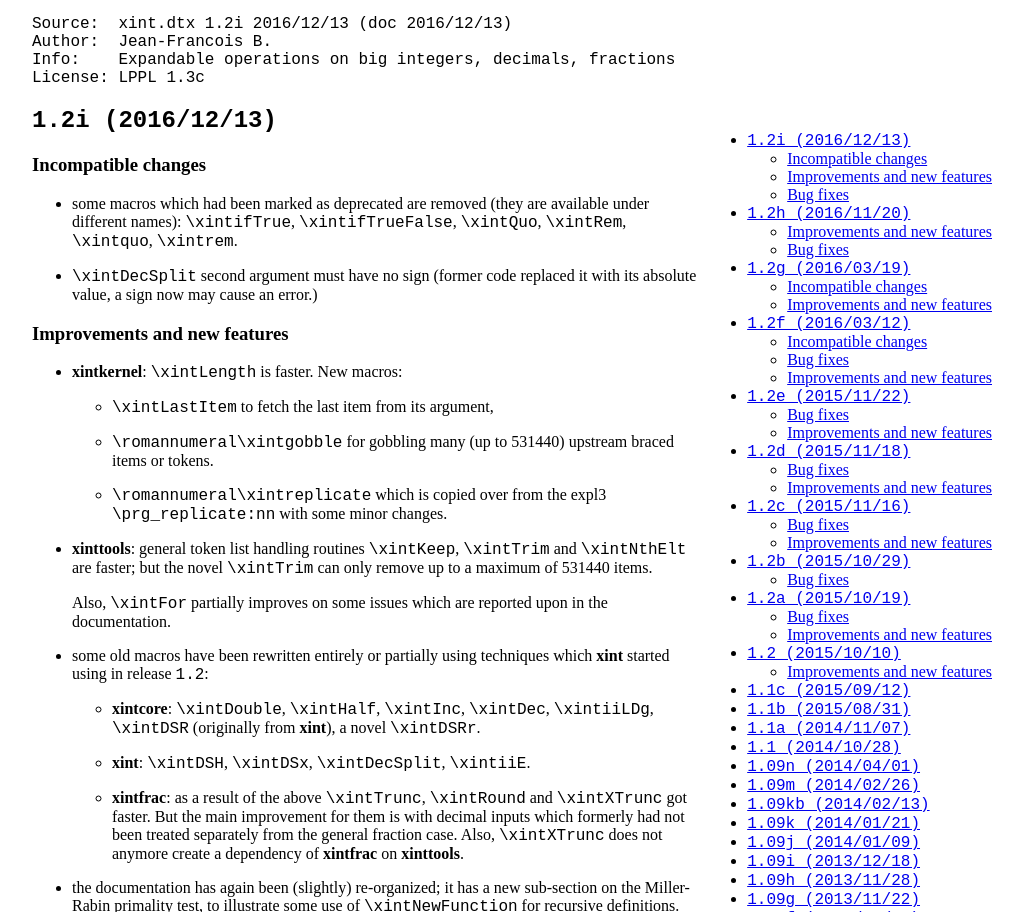
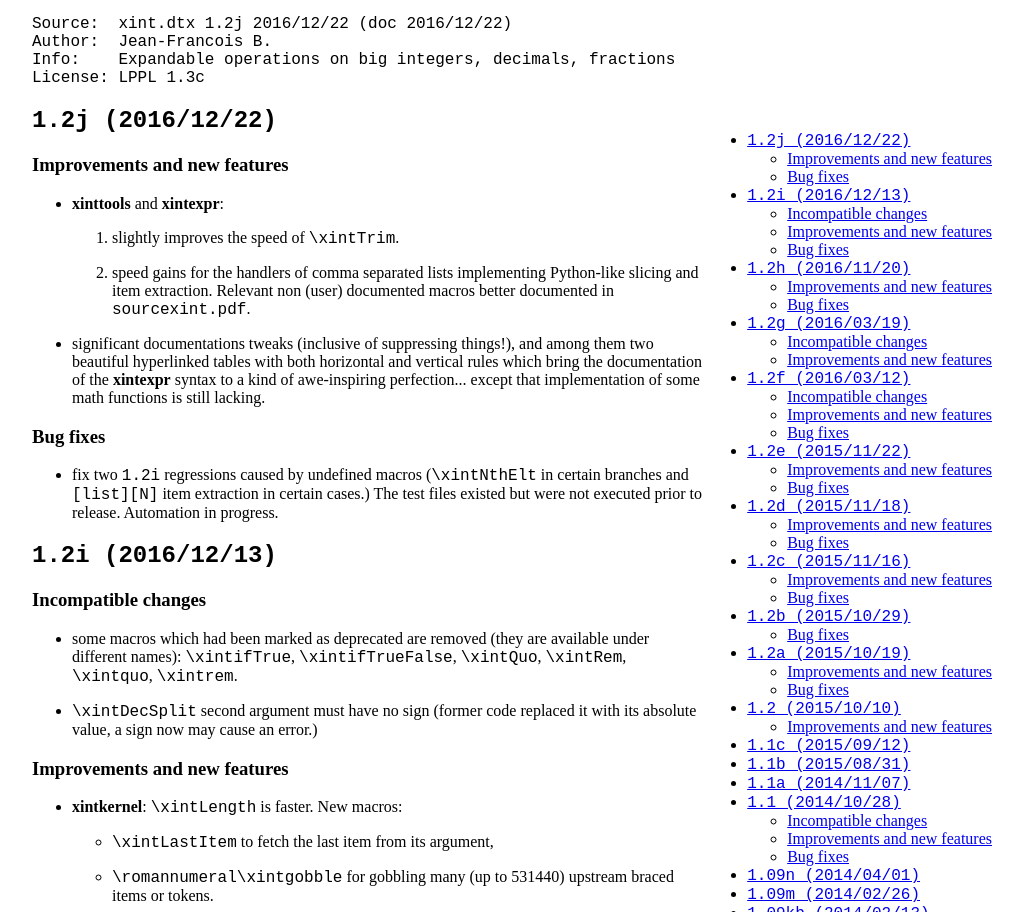
Before and after one commit to jfbu/xint, a plain HTML site: page CHANGES.html in a window 1280 px wide. Shown: the part 160-1072 px from the top of the page, without its empty margins (96-1119 px from the left). Drawn offline with Linux system fonts and the light colour scheme.

Commit message:
1.2j du 22 décembre 2016.
Téléversé sur CTAN vers 23h00.

Annonce: (simplement extraite de CHANGES)
-------

Improvements and new features

- xinttools and xintexpr:

    1. slightly improves the speed of \xintTrim.

    2. speed gains for the handlers of comma separated lists
       implementing Python-like slicing and item extraction.
       Relevant non (user) documented macros better documented
       in sourcexint.pdf.

- significant documentations tweaks (inclusive of suppressing
  things!), and among them two beautiful hyperlinked tables with
  both horizontal and vertical rules which bring the documentation
  of the xintexpr syntax to a kind of awe-inspiring perfection...
  except that implementation of some math functions is still
  lacking.

Bug fixes

- fix two 1.2i regressions caused by undefined macros (\xintNthElt
  in certain branches and [list][N] item extraction in certain
  cases.) The test files existed but were not executed prior to
  release. Automation in progress.

```diff
--- a/CHANGES.html
+++ b/CHANGES.html
@@ -4,7 +4,7 @@
   <meta http-equiv="Content-Type" content="text/html; charset=utf-8" />
   <meta http-equiv="Content-Style-Type" content="text/css" />
   <meta name="generator" content="pandoc" />
-  <meta name="author" content="xint 1.2i" />
+  <meta name="author" content="xint 1.2j" />
   <title>CHANGE LOG</title>
   <style type="text/css">code{white-space: pre;}</style>
   <style type="text/css">
@@ -17,55 +17,63 @@
 <body>
 <div id="header">
 <h1 class="title">CHANGE LOG</h1>
-<h2 class="author">xint 1.2i</h2>
-<h3 class="date">2016/12/13</h3>
+<h2 class="author">xint 1.2j</h2>
+<h3 class="date">2016/12/22</h3>
 </div>
 <div id="TOC">
 <ul>
-<li><a href="#i-20161213"><code>1.2i (2016/12/13)</code></a><ul>
-<li><a href="#incompatible-changes">Incompatible changes</a></li>
+<li><a href="#j-20161222"><code>1.2j (2016/12/22)</code></a><ul>
 <li><a href="#improvements-and-new-features">Improvements and new features</a></li>
 <li><a href="#bug-fixes">Bug fixes</a></li>
 </ul></li>
-<li><a href="#h-20161120"><code>1.2h (2016/11/20)</code></a><ul>
+<li><a href="#i-20161213"><code>1.2i (2016/12/13)</code></a><ul>
+<li><a href="#incompatible-changes">Incompatible changes</a></li>
 <li><a href="#improvements-and-new-features-1">Improvements and new features</a></li>
 <li><a href="#bug-fixes-1">Bug fixes</a></li>
 </ul></li>
+<li><a href="#h-20161120"><code>1.2h (2016/11/20)</code></a><ul>
+<li><a href="#improvements-and-new-features-2">Improvements and new features</a></li>
+<li><a href="#bug-fixes-2">Bug fixes</a></li>
+</ul></li>
 <li><a href="#g-20160319"><code>1.2g (2016/03/19)</code></a><ul>
 <li><a href="#incompatible-changes-1">Incompatible changes</a></li>
-<li><a href="#improvements-and-new-features-2">Improvements and new features</a></li>
+<li><a href="#improvements-and-new-features-3">Improvements and new features</a></li>
 </ul></li>
 <li><a href="#f-20160312"><code>1.2f (2016/03/12)</code></a><ul>
 <li><a href="#incompatible-changes-2">Incompatible changes</a></li>
-<li><a href="#bug-fixes-2">Bug fixes</a></li>
-<li><a href="#improvements-and-new-features-3">Improvements and new features</a></li>
+<li><a href="#improvements-and-new-features-4">Improvements and new features</a></li>
+<li><a href="#bug-fixes-3">Bug fixes</a></li>
 </ul></li>
 <li><a href="#e-20151122"><code>1.2e (2015/11/22)</code></a><ul>
-<li><a href="#bug-fixes-3">Bug fixes</a></li>
-<li><a href="#improvements-and-new-features-4">Improvements and new features</a></li>
+<li><a href="#improvements-and-new-features-5">Improvements and new features</a></li>
+<li><a href="#bug-fixes-4">Bug fixes</a></li>
 </ul></li>
 <li><a href="#d-20151118"><code>1.2d (2015/11/18)</code></a><ul>
-<li><a href="#bug-fixes-4">Bug fixes</a></li>
-<li><a href="#improvements-and-new-features-5">Improvements and new features</a></li>
+<li><a href="#improvements-and-new-features-6">Improvements and new features</a></li>
+<li><a href="#bug-fixes-5">Bug fixes</a></li>
 </ul></li>
 <li><a href="#c-20151116"><code>1.2c (2015/11/16)</code></a><ul>
-<li><a href="#bug-fixes-5">Bug fixes</a></li>
-<li><a href="#improvements-and-new-features-6">Improvements and new features</a></li>
+<li><a href="#improvements-and-new-features-7">Improvements and new features</a></li>
+<li><a href="#bug-fixes-6">Bug fixes</a></li>
 </ul></li>
 <li><a href="#b-20151029"><code>1.2b (2015/10/29)</code></a><ul>
-<li><a href="#bug-fixes-6">Bug fixes</a></li>
+<li><a href="#bug-fixes-7">Bug fixes</a></li>
 </ul></li>
 <li><a href="#a-20151019"><code>1.2a (2015/10/19)</code></a><ul>
-<li><a href="#bug-fixes-7">Bug fixes</a></li>
-<li><a href="#improvements-and-new-features-7">Improvements and new features</a></li>
+<li><a href="#improvements-and-new-features-8">Improvements and new features</a></li>
+<li><a href="#bug-fixes-8">Bug fixes</a></li>
 </ul></li>
 <li><a href="#section"><code>1.2 (2015/10/10)</code></a><ul>
-<li><a href="#improvements-and-new-features-8">Improvements and new features</a></li>
+<li><a href="#improvements-and-new-features-9">Improvements and new features</a></li>
 </ul></li>
 <li><a href="#c-20150912"><code>1.1c (2015/09/12)</code></a></li>
 <li><a href="#b-20150831"><code>1.1b (2015/08/31)</code></a></li>
 <li><a href="#a-20141107"><code>1.1a (2014/11/07)</code></a></li>
-<li><a href="#section-1"><code>1.1 (2014/10/28)</code></a></li>
+<li><a href="#section-1"><code>1.1 (2014/10/28)</code></a><ul>
+<li><a href="#incompatible-changes-3">Incompatible changes</a></li>
+<li><a href="#improvements-and-new-features-10">Improvements and new features</a></li>
+<li><a href="#bug-fixes-9">Bug fixes</a></li>
+</ul></li>
 <li><a href="#n-20140401"><code>1.09n (2014/04/01)</code></a></li>
 <li><a href="#m-20140226"><code>1.09m (2014/02/26)</code></a></li>
 <li><a href="#kb-20140213"><code>1.09kb (2014/02/13)</code></a></li>
@@ -92,17 +100,31 @@
 <li><a href="#section-8"><code>1.0 (2013/03/28)</code></a></li>
 </ul>
 </div>
-<pre><code>Source:  xint.dtx 1.2i 2016/12/13 (doc 2016/12/13)
+<pre><code>Source:  xint.dtx 1.2j 2016/12/22 (doc 2016/12/22)
 Author:  Jean-Francois B.
 Info:    Expandable operations on big integers, decimals, fractions
 License: LPPL 1.3c</code></pre>
+<h2 id="j-20161222"><code>1.2j (2016/12/22)</code></h2>
+<h3 id="improvements-and-new-features">Improvements and new features</h3>
+<ul>
+<li><p><strong>xinttools</strong> and <strong>xintexpr</strong>:</p>
+<ol style="list-style-type: decimal">
+<li><p>slightly improves the speed of <code>\xintTrim</code>.</p></li>
+<li><p>speed gains for the handlers of comma separated lists implementing Python-like slicing and item extraction. Relevant non (user) documented macros better documented in <code>sourcexint.pdf</code>.</p></li>
+</ol></li>
+<li><p>significant documentations tweaks (inclusive of suppressing things!), and among them two beautiful hyperlinked tables with both horizontal and vertical rules which bring the documentation of the <strong>xintexpr</strong> syntax to a kind of awe-inspiring perfection... except that implementation of some math functions is still lacking.</p></li>
+</ul>
+<h3 id="bug-fixes">Bug fixes</h3>
+<ul>
+<li>fix two <code>1.2i</code> regressions caused by undefined macros (<code>\xintNthElt</code> in certain branches and <code>[list][N]</code> item extraction in certain cases.) The test files existed but were not executed prior to release. Automation in progress.</li>
+</ul>
 <h2 id="i-20161213"><code>1.2i (2016/12/13)</code></h2>
 <h3 id="incompatible-changes">Incompatible changes</h3>
 <ul>
 <li><p>some macros which had been marked as deprecated are removed (they are available under different names): <code>\xintifTrue</code>, <code>\xintifTrueFalse</code>, <code>\xintQuo</code>, <code>\xintRem</code>, <code>\xintquo</code>, <code>\xintrem</code>.</p></li>
 <li><p><code>\xintDecSplit</code> second argument must have no sign (former code replaced it with its absolute value, a sign now may cause an error.)</p></li>
 </ul>
-<h3 id="improvements-and-new-features">Improvements and new features</h3>
+<h3 id="improvements-and-new-features-1">Improvements and new features</h3>
 <ul>
 <li><p><strong>xintkernel</strong>: <code>\xintLength</code> is faster. New macros:</p>
 <ul>
@@ -121,17 +143,17 @@ License: LPPL 1.3c</code></pre>
 <li><p>the documentation has again been (slightly) re-organized; it has a new sub-section on the Miller-Rabin primality test, to illustrate some use of <code>\xintNewFunction</code> for recursive definitions.</p></li>
 <li><p>the documentation has dropped the LaTeX &quot;command&quot; terminology (which had been used initially in 2013 for some forgotten reasons and should have been removed long ago) and uses only the more apt &quot;macro&quot;, as after all, all of <strong>xint</strong> is about expansion of macros (plus the use of <code>\numexpr</code>).</p></li>
 </ul>
-<h3 id="bug-fixes">Bug fixes</h3>
+<h3 id="bug-fixes-1">Bug fixes</h3>
 <ul>
 <li><code>\xintDecSplitL</code> and <code>\xintDecSplitR</code> from <strong>xint</strong> produced their output in a spurious brace pair (bug introduced in <code>1.2f</code>).</li>
 </ul>
 <h2 id="h-20161120"><code>1.2h (2016/11/20)</code></h2>
-<h3 id="improvements-and-new-features-1">Improvements and new features</h3>
+<h3 id="improvements-and-new-features-2">Improvements and new features</h3>
 <ul>
 <li><p>new macro <code>\xintNewFunction</code> in <strong>xintexpr</strong> which allows to extend the parser syntax with functions in situations where <code>\xintdeffunc</code> is not usable (typically, because dummy variables are used over a not yet determined range of values because it depends on the variables).</p></li>
 <li><p>after three years of strict obedience to <code>xint</code> prefix, now <code>\thexintexpr</code>, <code>\thexintiexpr</code>, <code>\thexintfloatexpr</code>, and <code>\thexintiiexpr</code> are provided as synonyms to <code>\xinttheexpr</code>, etc...</p></li>
 </ul>
-<h3 id="bug-fixes-1">Bug fixes</h3>
+<h3 id="bug-fixes-2">Bug fixes</h3>
 <ul>
 <li><p>the <code>(cond)?{foo}{bar}</code> operator from <strong>xintexpr</strong> mis-behaved in certain circumstances (such as an empty <code>foo</code>).</p></li>
 <li><p>the <strong>xintexpr</strong> <code>1.2f</code> <code>binomial</code> function (which uses <code>\xintiiBinomial</code> from <strong>xint.sty</strong> or <code>\xintFloatBinomial</code> from <strong>xintfrac.sty</strong>) deliberately raised an error for <code>binomial(x,y)</code> with <code>y&lt;0</code> or <code>x&lt;y</code>. This was unfortunate, and it now simply evaluates to zero in such cases.</p></li>
@@ -144,7 +166,7 @@ License: LPPL 1.3c</code></pre>
 <li><p>inside expressions, list item selector <code>[L][n]</code> counts starting at zero, not at one. This is more coherent with <code>[L][a:b]</code> which was already exactly like in Python since its introduction. A function len(L) replaces earlier <code>[L][0]</code>.</p></li>
 <li><p>former <code>iter</code> keyword now called <code>iterr</code>. Indeed it matched with <code>rrseq</code>, the new <code>iter</code> (which was somehow missing from <code>1.1</code>) is the one matching <code>rseq</code>. Allows to iterate more easily with a &quot;list&quot; variable.</p></li>
 </ul>
-<h3 id="improvements-and-new-features-2">Improvements and new features</h3>
+<h3 id="improvements-and-new-features-3">Improvements and new features</h3>
 <ul>
 <li><p>in <strong>xintexpr.sty</strong>: list selectors <code>[L][n]</code> and <code>[L][a:b]</code> are more efficient: the earlier <code>1.1</code> routines did back and forth conversions from comma separated values to braced tokens, the <code>1.2g</code> routines use macros from <strong>xinttools.sty</strong> handling directly the encountered lists of comma separated values.</p></li>
 <li><p>in <strong>xinttools.sty</strong>: slight improvements in the efficiency of the <code>\xintNthElt</code>, <code>\xintKeep</code>, <code>\xintTrim</code> routines and new routines handling directly comma separated values. The latter are not included in the user manual (they are not <code>\long</code>, they don't make efforts to preserve some braces, do not worry about spaces, all those worries being irrelevant to the use in expressions for list selectors).</p></li>
@@ -157,13 +179,7 @@ License: LPPL 1.3c</code></pre>
 <ul>
 <li>no more <code>\xintFac</code> macro but <code>\xintiFac/\xintiiFac/\xintFloatFac</code>.</li>
 </ul>
-<h3 id="bug-fixes-2">Bug fixes</h3>
-<ul>
-<li><p>squaring macro <code>\xintSqr</code> from <strong>xintfrac.sty</strong> was broken due to a misspelled sub-macro name. Dates back to <code>1.1</code> release of <code>2014/10/28</code> <code>:-((</code>.</p></li>
-<li><p><code>1.2c</code>'s fix to the subtraction bug from <code>1.2</code> introduced another bug, which in some cases could create leading zeroes in the output, or even worse. This could invalidate other routines using subtractions, like <code>\xintiiSquareRoot</code>.</p></li>
-<li><p>the comparison operators were not recognized by <code>\xintNewIIExpr</code> and <code>\xintdefiifunc</code> constructs.</p></li>
-</ul>
-<h3 id="improvements-and-new-features-3">Improvements and new features</h3>
+<h3 id="improvements-and-new-features-4">Improvements and new features</h3>
 <ul>
 <li><p>functions <code>binomial</code>, <code>pfactorial</code> and <code>factorial</code> in both integer and float versions.</p></li>
 <li><p>macros <code>\xintiiBinomial</code>, <code>\xintiiPFactorial</code> (<strong>xint.sty</strong>) and <code>\xintFloatBinomial</code>, <code>\xintFloatPFactorial</code> (<strong>xintfrac.sty</strong>). Improvements to <code>\xintFloatFac</code>.</p></li>
@@ -177,59 +193,65 @@ License: LPPL 1.3c</code></pre>
 <li><p>(TeXperts only) the macros defined (internally) from <code>\xintdeffunc</code> et al. constructs do not incorporate an initial <code>\romannumeral</code> anymore.</p></li>
 <li><p>renewed desperate efforts at improving the documentation by random shuffling of sections and well thought additions; cuts were considered and even performed.</p></li>
 </ul>
-<h2 id="e-20151122"><code>1.2e (2015/11/22)</code></h2>
 <h3 id="bug-fixes-3">Bug fixes</h3>
 <ul>
-<li><p>in <strong>xintfrac</strong>: the <code>\xintFloatFac</code> from release <code>1.2</code> parsed its argument only through <code>\numexpr</code> but it should have used <code>\xintNum</code>.</p></li>
-<li><p>in <strong>xintexpr</strong>: release <code>1.2d</code> had broken the recognition of sub-expressions immediately after variable names (with tacit multiplication).</p></li>
-<li><p>in <strong>xintexpr</strong>: contrarily to what <code>1.2d</code> documentation said, tacit multiplication was not yet always done with enhanced precedence. Now yes.</p></li>
+<li><p>squaring macro <code>\xintSqr</code> from <strong>xintfrac.sty</strong> was broken due to a misspelled sub-macro name. Dates back to <code>1.1</code> release of <code>2014/10/28</code> <code>:-((</code>.</p></li>
+<li><p><code>1.2c</code>'s fix to the subtraction bug from <code>1.2</code> introduced another bug, which in some cases could create leading zeroes in the output, or even worse. This could invalidate other routines using subtractions, like <code>\xintiiSquareRoot</code>.</p></li>
+<li><p>the comparison operators were not recognized by <code>\xintNewIIExpr</code> and <code>\xintdefiifunc</code> constructs.</p></li>
 </ul>
-<h3 id="improvements-and-new-features-4">Improvements and new features</h3>
+<h2 id="e-20151122"><code>1.2e (2015/11/22)</code></h2>
+<h3 id="improvements-and-new-features-5">Improvements and new features</h3>
 <ul>
 <li><p>macro <code>\xintunassignvar</code>.</p></li>
 <li><p>slight modifications of the logged messages in case of <code>\xintverbosetrue</code>.</p></li>
 <li><p>a space in <code>\xintdeffunc f(x)&lt;space&gt;:= expression ;</code> is now accepted.</p></li>
 <li><p>documentation enhancements: the <em>Quick Sort</em> section with its included code samples has been entirely re-written; the <em>Commands of the xintexpr package</em> section has been extended and reviewed entirely.</p></li>
 </ul>
-<h2 id="d-20151118"><code>1.2d (2015/11/18)</code></h2>
 <h3 id="bug-fixes-4">Bug fixes</h3>
 <ul>
-<li>in <strong>xintcore</strong>: release <code>1.2c</code> had inadvertently broken the <code>\xintiiDivRound</code> macro.</li>
+<li><p>in <strong>xintfrac</strong>: the <code>\xintFloatFac</code> from release <code>1.2</code> parsed its argument only through <code>\numexpr</code> but it should have used <code>\xintNum</code>.</p></li>
+<li><p>in <strong>xintexpr</strong>: release <code>1.2d</code> had broken the recognition of sub-expressions immediately after variable names (with tacit multiplication).</p></li>
+<li><p>in <strong>xintexpr</strong>: contrarily to what <code>1.2d</code> documentation said, tacit multiplication was not yet always done with enhanced precedence. Now yes.</p></li>
 </ul>
-<h3 id="improvements-and-new-features-5">Improvements and new features</h3>
+<h2 id="d-20151118"><code>1.2d (2015/11/18)</code></h2>
+<h3 id="improvements-and-new-features-6">Improvements and new features</h3>
 <ul>
 <li><p>the function definitions done by <code>\xintdeffunc</code> et al., as well as the macro declarations by <code>\xintNewExpr</code> et al. now have only local scope.</p></li>
 <li><p>tacit multiplication applies to more cases, for example (x+y)z, and always ties more than standard * infix operator, e.g. x/2y is like x/(2*y).</p></li>
 <li><p>some documentation enhancements, particularly in the chapter on xintexpr.sty, and also in the code source comments.</p></li>
 </ul>
-<h2 id="c-20151116"><code>1.2c (2015/11/16)</code></h2>
 <h3 id="bug-fixes-5">Bug fixes</h3>
 <ul>
-<li>in <strong>xintcore</strong>: recent release <code>1.2</code> introduced a bug in the subtraction (happened when 00000001 was found under certain circumstances at certain mod 8 locations).</li>
+<li>in <strong>xintcore</strong>: release <code>1.2c</code> had inadvertently broken the <code>\xintiiDivRound</code> macro.</li>
 </ul>
-<h3 id="improvements-and-new-features-6">Improvements and new features</h3>
+<h2 id="c-20151116"><code>1.2c (2015/11/16)</code></h2>
+<h3 id="improvements-and-new-features-7">Improvements and new features</h3>
 <ul>
 <li><p>macros <code>\xintdeffunc</code>, <code>\xintdefiifunc</code>, <code>\xintdeffloatfunc</code> and boolean <code>\ifxintverbose</code>.</p></li>
 <li><p>on-going code improvements and documentation enhancements, but stopped in order to issue this bugfix release.</p></li>
 </ul>
+<h3 id="bug-fixes-6">Bug fixes</h3>
+<ul>
+<li>in <strong>xintcore</strong>: recent release <code>1.2</code> introduced a bug in the subtraction (happened when 00000001 was found under certain circumstances at certain mod 8 locations).</li>
+</ul>
 <h2 id="b-20151029"><code>1.2b (2015/10/29)</code></h2>
-<h3 id="bug-fixes-6">Bug fixes</h3>
+<h3 id="bug-fixes-7">Bug fixes</h3>
 <ul>
 <li>in <strong>xintcore</strong>: recent release <code>1.2</code> introduced a bug in the division macros, causing a crash when the divisor started with 99999999 (it was attempted to use with 1+99999999 a subroutine expecting only 8-digits numbers).</li>
 </ul>
 <h2 id="a-20151019"><code>1.2a (2015/10/19)</code></h2>
-<h3 id="bug-fixes-7">Bug fixes</h3>
-<ul>
-<li>in <strong>xintexpr</strong>: recent release <code>1.2</code> introduced a bad bug in the parsing of decimal numbers and as a result <code>\xinttheexpr 0.01\relax</code> expanded to <code>0</code> ! (sigh...)</li>
-</ul>
-<h3 id="improvements-and-new-features-7">Improvements and new features</h3>
+<h3 id="improvements-and-new-features-8">Improvements and new features</h3>
 <ul>
 <li><p>added <code>\xintKeepUnbraced</code>, <code>\xintTrimUnbraced</code> (<strong>xinttools</strong>) and fixed documentation of <code>\xintKeep</code> and <code>\xintTrim</code> regarding brace stripping.</p></li>
 <li><p>added <code>\xintiiMaxof/\xintiiMinof</code> (<strong>xint</strong>).</p></li>
 <li><p>TeX hackers only: replaced all code uses of <code>\romannumeral-`0</code> by the quicker <code>\romannumeral`&amp;&amp;@</code> (<code>^</code> being used as letter, had to find another character usable with catcode 7).</p></li>
 </ul>
+<h3 id="bug-fixes-8">Bug fixes</h3>
+<ul>
+<li>in <strong>xintexpr</strong>: recent release <code>1.2</code> introduced a bad bug in the parsing of decimal numbers and as a result <code>\xinttheexpr 0.01\relax</code> expanded to <code>0</code> ! (sigh...)</li>
+</ul>
 <h2 id="section"><code>1.2 (2015/10/10)</code></h2>
-<h3 id="improvements-and-new-features-8">Improvements and new features</h3>
+<h3 id="improvements-and-new-features-9">Improvements and new features</h3>
 <ul>
 <li><p>the basic arithmetic implemented in <strong>xintcore</strong> has been entirely rewritten. The mathematics remains the elementary school one, but the <code>TeX</code> implementation achieves higher speed (except, regarding addition/subtraction, for numbers up to about thirty digits), the gains becoming quite significant for numbers with hundreds of digits.</p></li>
 <li><p>the inputs must have less than 19959 digits. But computations with thousands of digits take time.</p></li>
@@ -264,18 +286,8 @@ License: LPPL 1.3c</code></pre>
 <li><p>various typographical fixes throughout the documentation, and a bit of clean up of the code comments. Improved <code>\Factors</code> example of nested <code>subs</code>, <code>rseq</code>, <code>iter</code> in <code>\xintiiexpr</code>.</p></li>
 </ul>
 <h2 id="section-1"><code>1.1 (2014/10/28)</code></h2>
-<dl>
-<dt>bug fixes</dt>
-<dd><ul>
-<li><p><code>\xintZapFirstSpaces</code> hence also <code>\xintZapSpaces</code> from package <strong>xinttools</strong> were buggy when used with an argument either empty or containing only space tokens.</p></li>
-<li><p><code>\xintiiexpr</code> did not strip leading zeroes, hence <code>\xinttheiiexpr 001+1\relax</code> did not obtain the expected result ...</p></li>
-<li><p><code>\xinttheexpr \xintiexpr 1.23\relax\relax</code> should have produced <code>1</code>, but it produced <code>1.23</code></p></li>
-<li><p>the catcode of <code>;</code> was not set at package launching time.</p></li>
-<li><p>the <code>\XINTinFloatPrd:csv</code> macro name had a typo, hence <code>prd</code> was non-functional in <code>\xintfloatexpr</code>.</p></li>
-</ul>
-</dd>
-<dt>breaking changes</dt>
-<dd><ul>
+<h3 id="incompatible-changes-3">Incompatible changes</h3>
+<ul>
 <li><p>in <code>\xintiiexpr</code>, <code>/</code> does <em>rounded</em> division, rather than the Euclidean division (for positive arguments, this is truncated division). The <code>//</code> operator does truncated division,</p></li>
 <li><p>the <code>:</code> operator for three-way branching is gone, replaced with <code>??</code>,</p></li>
 <li><p><code>1e(3+5)</code> is now illegal. The number parser identifies <code>e</code> and <code>E</code> in the same way it does for the decimal mark, earlier versions treated <code>e</code> as <code>E</code> rather as infix operators of highest precedence,</p></li>
@@ -284,9 +296,7 @@ License: LPPL 1.3c</code></pre>
 <li><p>although <code>&amp;</code> and <code>|</code> are still available as Boolean operators the use of <code>&amp;&amp;</code> and <code>||</code> is strongly recommended. The single letter operators might be assigned some other meaning in later releases (bitwise operations, perhaps). Do not use them.</p></li>
 <li><p>in earlier releases, place holders for <code>\xintNewExpr</code> could either be denoted <code>#1</code>, <code>#2</code>, ... or also <code>$1</code>, <code>$2</code>, ... Only the usual <code>#</code> form is now accepted and the special cases previously treated via the second form are now managed via a <code>protect(...)</code> function.</p></li>
 </ul>
-</dd>
-</dl>
-<p><strong>novelties :</strong></p>
+<h3 id="improvements-and-new-features-10">Improvements and new features</h3>
 <ul>
 <li><p>new package <strong>xintcore</strong> has been split off <strong>xint</strong>. It contains the core arithmetic macros. It is loaded by package <strong>bnumexpr</strong>,</p></li>
 <li><p>neither <strong>xint</strong> nor <strong>xintfrac</strong> load <strong>xinttools</strong>. Only <strong>xintexpr</strong> does,</p></li>
@@ -322,6 +332,14 @@ License: LPPL 1.3c</code></pre>
 <li><p>the <code>add</code>, <code>mul</code>, <code>seq</code>, ... are nestable,</p></li>
 <li><p><code>\xintthecoords</code> converts a comma separated list of an even number of items to the format expected by the <code>TikZ</code> <code>coordinates</code> syntax,</p></li>
 <li><p>completely new version <code>\xintNewExpr</code>, <code>protect</code> function to handle external macros. The dollar sign <code>$</code> for place holders is not accepted anymore, only the standard macro parameter <code>#</code>. Not all constructs are compatible with <code>\xintNewExpr</code>.</p></li>
+</ul>
+<h3 id="bug-fixes-9">Bug fixes</h3>
+<ul>
+<li><p><code>\xintZapFirstSpaces</code> hence also <code>\xintZapSpaces</code> from package <strong>xinttools</strong> were buggy when used with an argument either empty or containing only space tokens.</p></li>
+<li><p><code>\xintiiexpr</code> did not strip leading zeroes, hence <code>\xinttheiiexpr 001+1\relax</code> did not obtain the expected result ...</p></li>
+<li><p><code>\xinttheexpr \xintiexpr 1.23\relax\relax</code> should have produced <code>1</code>, but it produced <code>1.23</code></p></li>
+<li><p>the catcode of <code>;</code> was not set at package launching time.</p></li>
+<li><p>the <code>\XINTinFloatPrd:csv</code> macro name had a typo, hence <code>prd</code> was non-functional in <code>\xintfloatexpr</code>.</p></li>
 </ul>
 <h2 id="n-20140401"><code>1.09n (2014/04/01)</code></h2>
 <ul>
```
Also changed, not shown: README.html (+4 -4 lines), 5 other files.
